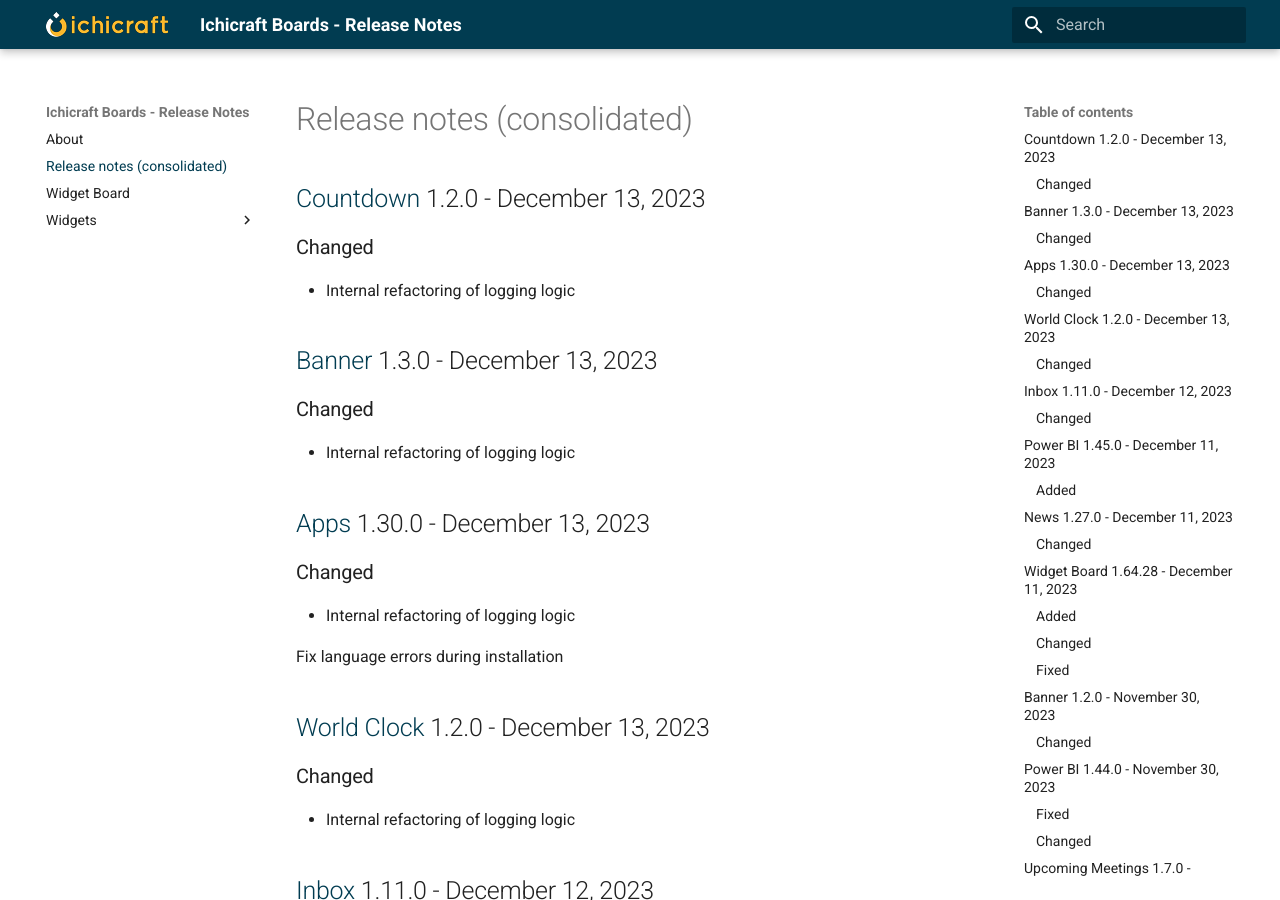
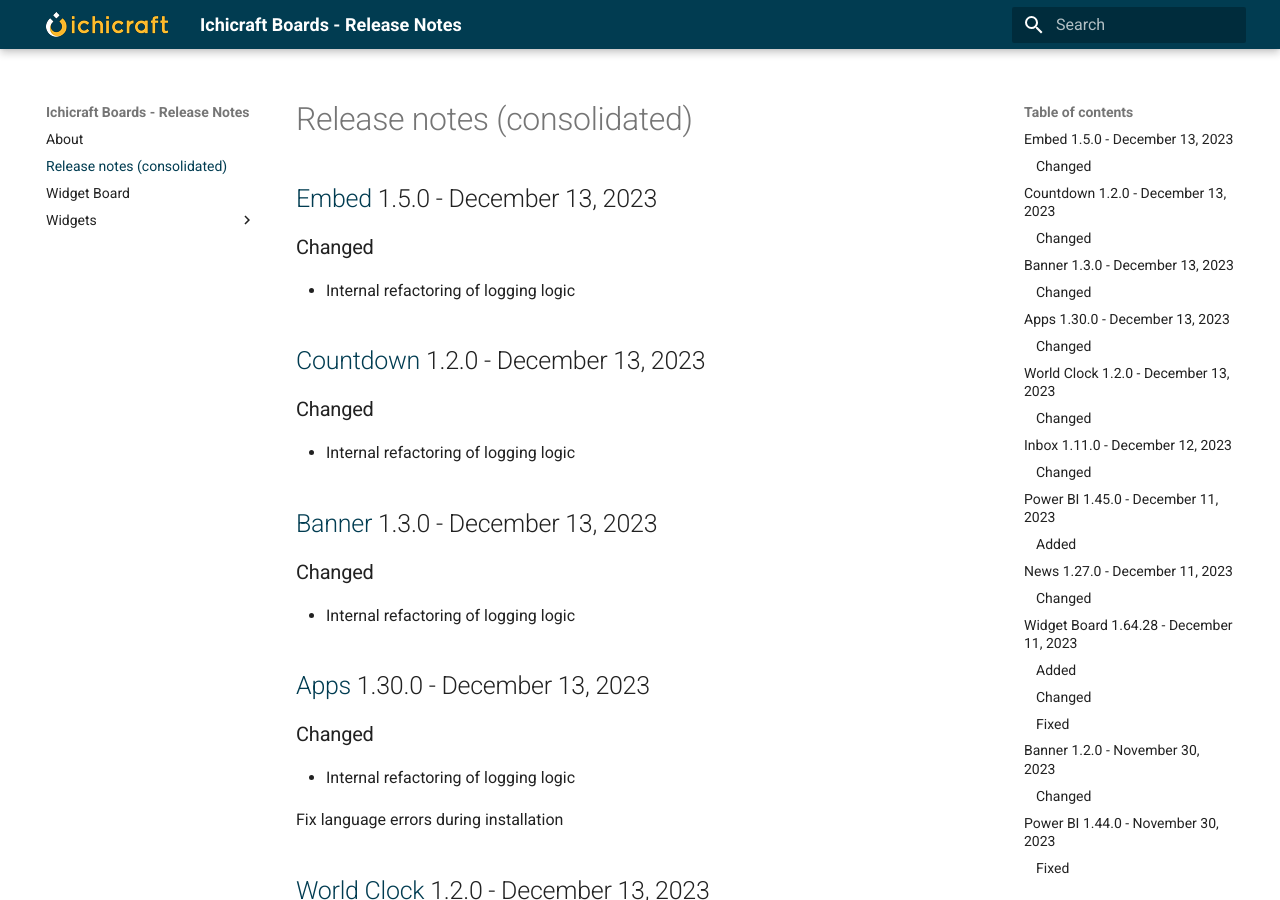
Before and after one commit to ichicraft/widgets-docs, an MkDocs documentation site: the page built from docs/Release-notes-(consolidated).md, in a window 1280 px wide and 900 px high. Built offline with MkDocs 1.6.1 and Material for MkDocs 9.7.7, drawn with Linux system fonts in a browser that asks for light colours.

Commit message:
Release notes updated by BuildService

```diff
--- a/docs/Release-notes-(consolidated).md
+++ b/docs/Release-notes-(consolidated).md
@@ -1,3 +1,9 @@
+## [Embed](./Widgets/Embed.md) 1.5.0 - December 13, 2023
+
+### Changed
+- Internal refactoring of logging logic
+
+
 ## [Countdown](./Widgets/Countdown.md) 1.2.0 - December 13, 2023
 
 ### Changed
--- a/docs/Widgets/Embed.md
+++ b/docs/Widgets/Embed.md
@@ -1,3 +1,9 @@
+## 1.5.0 - December 13, 2023
+
+### Changed
+- Internal refactoring of logging logic
+
+
 ## 1.4.0 - November 30, 2023
 
 ### Changed
```
